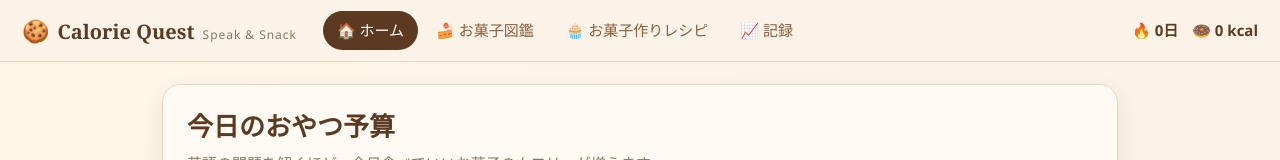
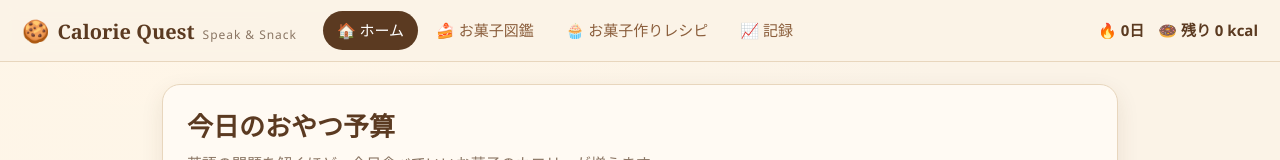
Before and after one commit to skuzukawa96-hash/calorie-quest, a React (Vite) app: page / in a window 1280 px wide. Shown: the top 160 px of the page. Built offline with nearby package versions, Linux system fonts and the light colour scheme.

Commit message:
Show today's remaining calories, not today's earnings, in the top bar
Co-Authored-By: Claude Opus 5.5 <noreply@anthropic.com>

```diff
--- a/src/App.tsx
+++ b/src/App.tsx
@@ -97,7 +97,13 @@ export default function App() {
             {dash && (
               <>
                 <span title="連続学習日数">🔥 {dash.user.currentStreak}日</span>
-                <span title="今日の獲得カロリー">🍩 {dash.today.kcalEarned} kcal</span>
+                {/* What is left to eat today, as on the home screen's bar: earned minus eaten. */}
+                <span
+                  title={`今日の残りカロリー（獲得 ${dash.today.kcalEarned} − 消費 ${dash.today.kcalConsumed} kcal）`}
+                  className={dash.today.kcalEarned - dash.today.kcalConsumed < 0 ? "negative" : undefined}
+                >
+                  🍩 残り {dash.today.kcalEarned - dash.today.kcalConsumed} kcal
+                </span>
               </>
             )}
           </div>
```
